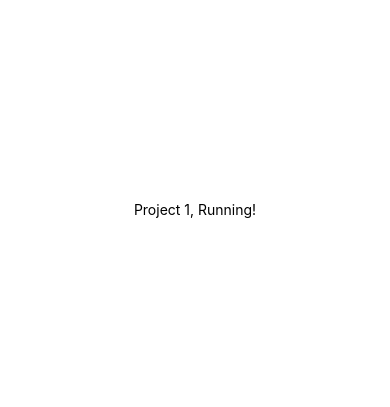
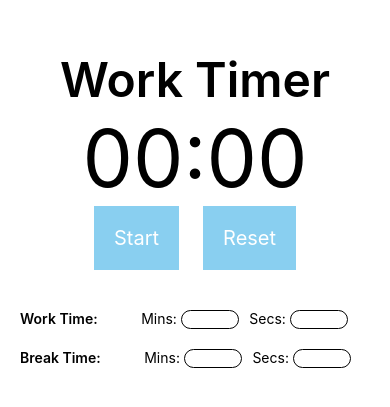
Before and after one commit to williammabotjadev/cs50Mobile-Solutions, a React Native app in the folder project1/: screen / in a window 390 px wide. Shown: the part 213-620 px from the top of the page. Built offline with nearby package versions, Linux system fonts and the light colour scheme.

Commit message:
inputs, labels, titles

```diff
--- a/project1/App.js
+++ b/project1/App.js
@@ -1,10 +1,47 @@
 import { StatusBar } from 'expo-status-bar';
-import { StyleSheet, Text, View } from 'react-native';
+import { StyleSheet, Text, View, Pressable, Alert, TextInput } from 'react-native';
 
 export default function App() {
   return (
     <View style={styles.container}>
-      <Text>Project 1, Running!</Text>
+      <Text
+        style={styles.mainText}
+      >Work Timer</Text>
+      <Text
+        style={styles.clockText}
+      >00:00</Text>
+      <View style={styles.flexRow}>
+        <Pressable
+          title="Start"
+          onPress={() => Alert.alert('Left button pressed')}
+          style={styles.buttonLeft}
+        >
+          <Text style={styles.fontStyle}>Start</Text>
+        </Pressable>
+        <Pressable
+          title="Reset"
+          onPress={() => Alert.alert('Right button pressed')}
+          style={styles.buttonRight}
+        >
+          <Text style={styles.fontStyle}>Reset</Text>
+        </Pressable>
+      </View>
+      <View style={styles.inputsArea}>
+        <View style={styles.workTime}>
+              <Text style={styles.workTimeTitle}>Work Time: </Text>
+              <Text style={styles.inputLabel}>Mins: </Text>
+              <TextInput style={styles.timeInput} />
+              <Text style={styles.inputLabelSecs}>Secs: </Text>
+              <TextInput style={styles.timeInput} />
+        </View>
+        <View style={styles.breakTime}>
+              <Text style={styles.breakTimeTitle}>Break Time: </Text>
+              <Text style={styles.inputLabel}>Mins: </Text>
+              <TextInput style={styles.timeInput} />
+              <Text style={styles.inputLabelSecs}>Secs: </Text>
+              <TextInput style={styles.timeInput} />
+        </View>
+      </View>
       <StatusBar style="auto" />
     </View>
   );
@@ -15,6 +52,69 @@ const styles = StyleSheet.create({
     flex: 1,
     backgroundColor: '#fff',
     alignItems: 'center',
-    justifyContent: 'center',
+    justifyContent: 'center'
   },
+  mainText: {
+    fontSize: 48,
+    fontWeight: 600
+  },
+  clockText: {
+    fontSize: 80,
+    fontWeight: 400
+  },
+  flexRow: {
+    display: 'flex',
+    flexDirection: 'row',
+    justifyContent: 'space-between'
+  },
+  buttonRight: {
+    marginLeft: 24,
+    backgroundColor: '#89CFF0',
+    color: 'white',
+    padding: 20
+  },
+  buttonLeft: {
+    backgroundColor: '#89CFF0',
+    color: 'white',
+    padding: 20
+  },
+  fontStyle: {
+    color: 'white',
+    fontSize: 20,
+    fontWeight: 400
+  },
+  workTime: {
+    display: 'flex',
+    flexDirection: 'row'
+  },
+  breakTime: {
+    display: 'flex',
+    flexDirection: 'row',
+    marginTop: 20
+  },
+  workTimeTitle: {
+    fontWeight: 600,
+    marginLeft: 20
+  },
+  breakTimeTitle: {
+    fontWeight: 600,
+    marginLeft: 20
+  },
+  inputsArea: {
+    marginTop: 40
+  },
+  timeInput: {
+    width: '15%',
+    borderColor: 'black',
+    borderRadius: 10,
+    borderWidth: 1,
+    paddingLeft: 10,
+    paddingRight: 10
+  },
+  inputLabel: {
+    marginLeft: 40
+  },
+  inputLabelSecs: {
+    marginLeft: 10
+  }
 });
```
